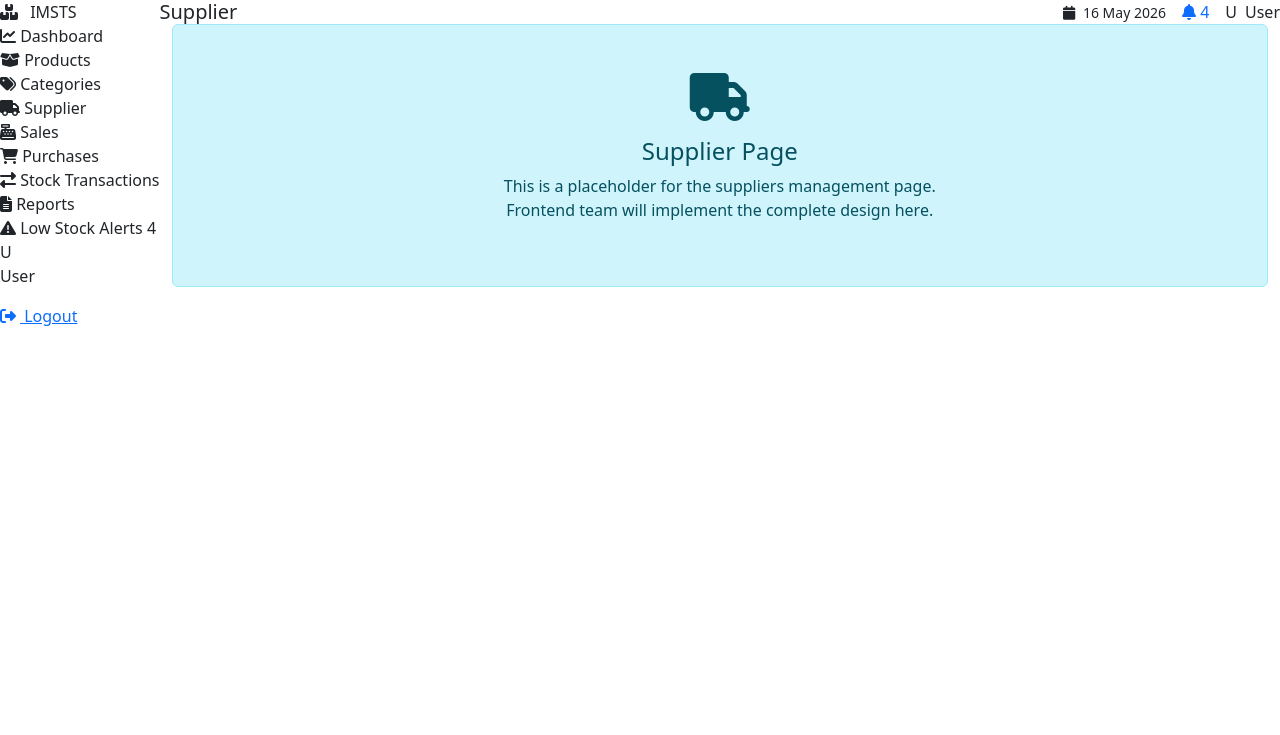
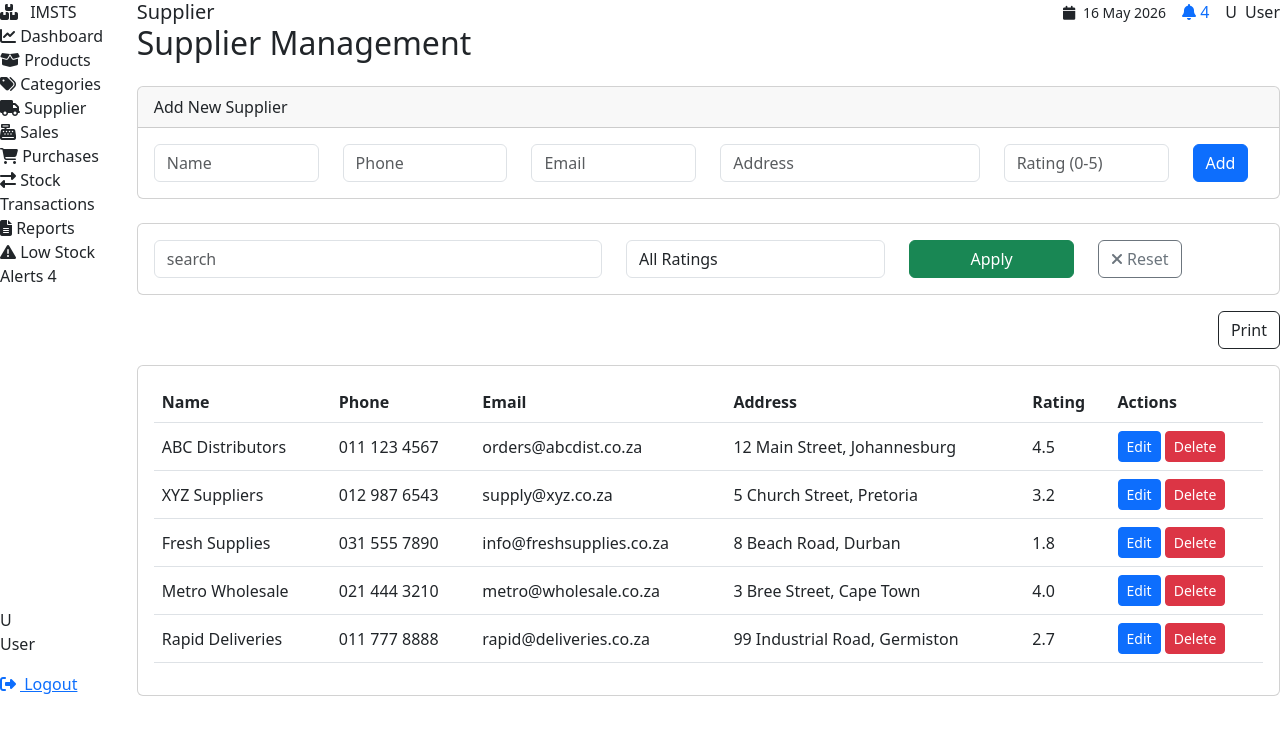
Before and after one commit to OratileNwu/IMSTS-Database-Project, a Flask app: page /supplier in a window 1280 px wide. Shown: the top 735 px of the page. Run offline with Flask 3, Linux system fonts and the light colour scheme.

Commit message:
Enhance supplier management page with alerts and forms

```diff
--- a/templates/supplier.html
+++ b/templates/supplier.html
@@ -1,11 +1,157 @@
 {% extends "base.html" %}
 
 {% block content %}
-<div class="container-fluid">
-    <div class="alert alert-info text-center p-5">
-        <i class="fas fa-truck fa-3x mb-3 d-block"></i>
-        <h4>Supplier Page</h4>
-        <p>This is a placeholder for the suppliers management page.<br>Frontend team will implement the complete design here.</p>
+
+{% with messages = get_flashed_messages(with_categories=true) %}
+    {% if messages %}
+        {% for category, message in messages %}
+<div class="alert alert-{{ category if category != 'message' else 'info' }} alert-dismissible fade show" role="alert">
+    <i class="fa {% if category == 'success' %}fa-check-circle{% elif category == 'danger' %}fa-exclamation-circle{% else %}fa-info-circle{% endif %} me-2"></i>
+    {{ message }}
+    <button type="button" class="btn-close" data-bs-dismiss="alert"></button>
+</div>
+        {% endfor %}
+    {% endif %}
+{% endwith %}
+
+
+<h2 class="mb-4">
+    Supplier Management
+</h2><!-- Add Supplier Form -->
+<div class="card mb-4">
+    <div class="card-header">Add New Supplier</div>
+    <div class="card-body">
+        <form method="POST" action="{{ url_for('add_supplier') }}">
+            <div class="row">
+                <div class="col-md-2">
+                    <input type="text" name="name" class="form-control" placeholder="Name" required>
+                </div>
+                <div class="col-md-2">
+                    <input type="text" name="phone" class="form-control" placeholder="Phone" required>
+                </div>
+                <div class="col-md-2">
+                    <input type="email" name="email" class="form-control" placeholder="Email" required>
+                </div>
+                <div class="col-md-3">
+                    <input type="text" name="address" class="form-control" placeholder="Address" required>
+                </div>
+                <div class="col-md-2">
+                    <input type="number" name="rating" class="form-control" placeholder="Rating (0-5)" min="0" max="5" step="1" required>
+                </div>
+                <div class="col-md-1">
+                    <button type="submit" class="btn btn-primary">Add</button>
+                </div>
+            </div>
+        </form>
     </div>
 </div>
+
+<!--filter + search form-->
+<div class="card mb-3">
+    <div class="card-body">
+        <form method="GET">
+            <div class="row">
+
+                <!--search-->
+                <div class="col-md-5">
+                    <input type="text" name="search" class="form-control" placeholder="search" value="{{ request.args.get('search', '') }}">
+
+                </div>
+
+                <!--filter-->
+                <div class="col-md-3">
+                    <select name="rating" class="form-control">
+                        <option value="">All Ratings</option>
+
+                        <option value="1"
+                                {% if request.args.get('rating') == '1' %}selected{% endif %}>
+                            1+
+                        </option>
+
+                        <option value="2"
+                                {% if request.args.get('rating') == '2' %}selected{% endif %}>
+                            2+
+                        </option>
+
+                        <option value="3"
+                                {% if request.args.get('rating') == '3' %}selected{% endif %}>
+                            3+
+                        </option>
+
+                        <option value="4"
+                                {% if request.args.get('rating') == '4' %}selected{% endif %}>
+                            4+
+                        </option>
+
+                        <option value="5"
+                                {% if request.args.get('rating') == '5' %}selected{% endif %}>
+                            5
+                        </option>
+                    </select>
+                </div>
+
+                <!--button-->
+                <div class="col-md-2">
+                    <button type="submit" class="btn btn-success w-100">Apply</button>
+                </div>
+
+                <div class="col-md-2">
+                    <a href="{{ url_for('suppliers') }}" class="btn btn-outline-secondary">
+                        <i class="fas fa-times me-1"></i>Reset
+                    </a>
+                </div>
+            </div>
+        </form>
+    </div>
+</div>
+
+
+<!--print buttons-->
+<div class="mb-3 d-flex justify-content-end gap-2">
+    <button type="button" onclick="window.print()" class="btn btn-outline-dark">Print</button>
+</div>
+
+<!-- Suppliers Table -->
+<div class="card">
+    <div class="card-body">
+        <table class="table table-hover align-middle">
+            <thead>
+                <tr>
+                    <th>Name</th>
+                    <th>Phone</th>
+                    <th>Email</th>
+                    <th>Address</th>
+                    <th>Rating</th>
+                    <th>Actions</th>
+                </tr>
+            </thead>
+            <tbody>
+                {% if suppliers %}
+                {% for supplier in suppliers %}
+                <tr>
+                    <td>{{ supplier.name | default('-') }}</td>
+                    <td>{{ supplier.phone | default('-') }}</td>
+                    <td>{{ supplier.email | default('-') }}</td>
+                    <td>{{ supplier.address | default('-') }}</td>
+                    <td>{{ supplier.rating | default('-') }}</td>
+                    <td>
+                        <a href="{{url_for('edit_supplier', id=supplier.id) }}" class="btn btn-primary btn-sm">Edit</a>
+                        <form method="POST" action="{{ url_for('delete_supplier', id=supplier.id) }}"
+                              style="display: inline-block;"
+                              onsubmit="return confirm('Are you sure you want to delete this supplier?');">
+                            <button type="submit" class="btn btn-danger btn-sm">Delete</button>
+                        </form>
+                    </td>
+                </tr>
+                {% endfor %}
+                {% else %}
+                <tr>
+                    <td colspan="6" class="text-center">No suppliers found.</td>
+                </tr>
+                {% endif %}
+            </tbody>
+        </table>
+    </div>
+</div>
+
 {% endblock %}
```
